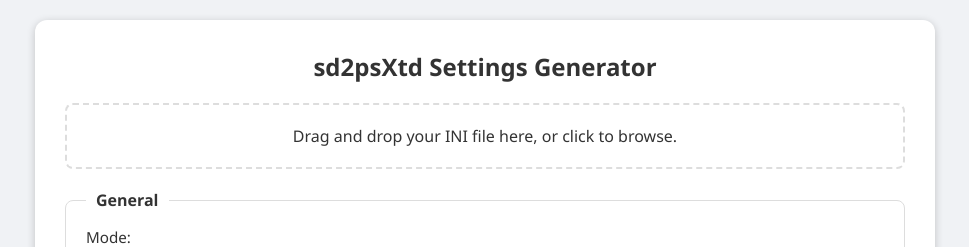
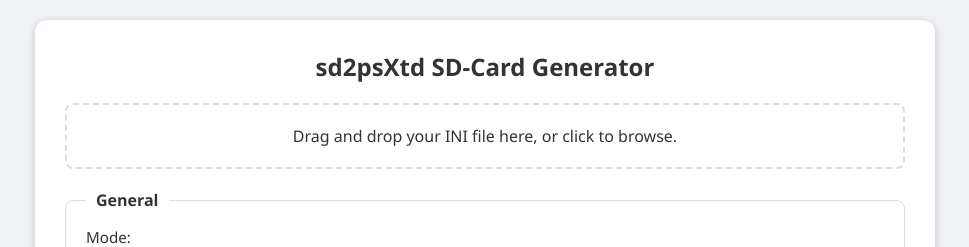
Before and after one commit to sd2psXtd/sd2psXtd.github.io, a Jekyll site: the page settings/Settings.html, which Jekyll copies as it is, in a window 1280 px wide. Shown: the top 247 px of the page, without its empty margins (155-1124 px from the left). Built offline with Jekyll 4.4.1, drawn with Linux system fonts in a browser that asks for light colours.

Commit message:
Change Haeading

```diff
--- a/settings/Settings.html
+++ b/settings/Settings.html
@@ -184,7 +184,7 @@
 <body>
   <div class="container">
     <form id="settingsForm">
-      <h2>sd2psXtd Settings Generator</h2>
+      <h2>sd2psXtd SD-Card Generator</h2>
       <!-- Drop zone for importing an INI file -->
       <div id="dropZone">Drag and drop your INI file here, or click to browse.</div>
       <input type="file" id="iniFile" accept=".ini, .txt">
```
